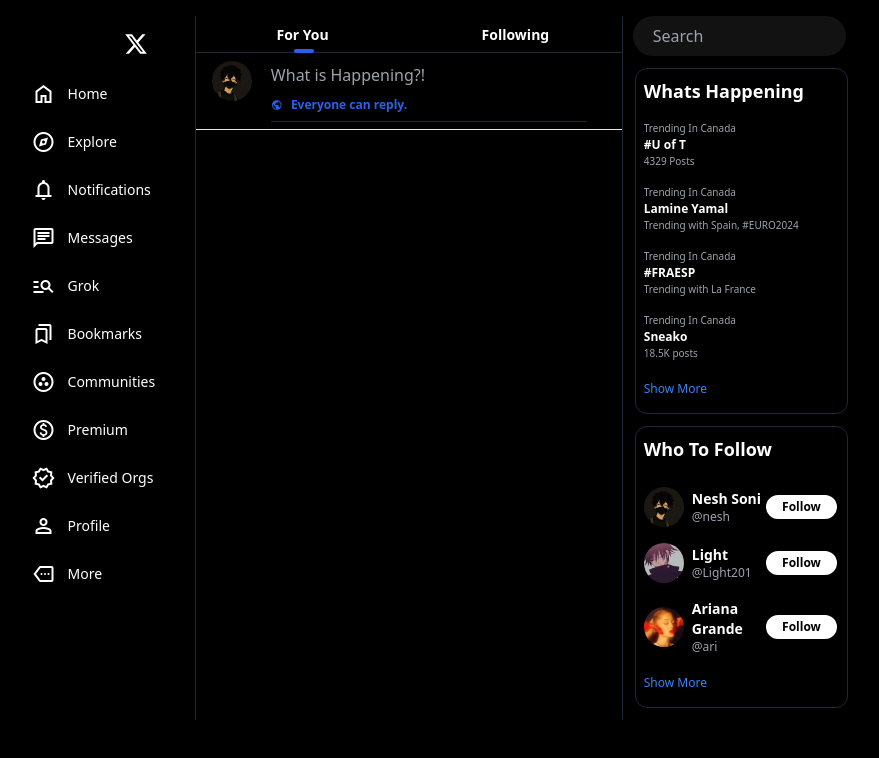
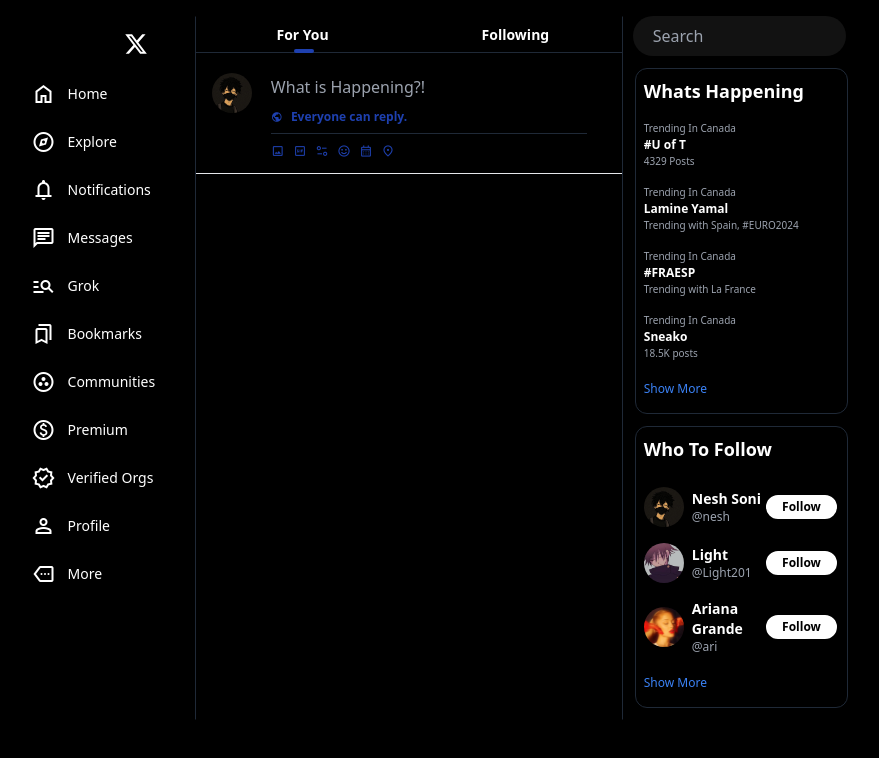
Before and after one commit to EpicNesh26/X-Clone, a website built with Vite: page index.html in a window 1280 px wide. Shown: the whole page, without its empty margins (231-1110 px from the left). Built offline with nearby package versions, Linux system fonts and the light colour scheme.

Commit message:
Modified FrontEnd

```diff
--- a/index.html
+++ b/index.html
@@ -8,6 +8,8 @@
     <link rel="stylesheet"
         href="https://fonts.googleapis.com/css2?family=Material+Symbols+Outlined:opsz,wght,FILL,GRAD@24,400,0,0" />
     <link rel="stylesheet" href="./css/output.css">
+    <link rel="stylesheet"
+        href="https://fonts.googleapis.com/css2?family=Material+Symbols+Outlined:opsz,wght,FILL,GRAD@24,400,0,0" />
     <link rel="stylesheet"
         href="https://fonts.googleapis.com/css2?family=Material+Symbols+Outlined:opsz,wght,FILL,GRAD@24,400,0,0" />
 </head>
@@ -80,13 +82,15 @@
         </div>
         <div class="second text-white w-full border-[1px] border-x-gray-800 border-y-black ">
             <div class="top flex  relative">
-                <div class="line absolute w-5 h-1 bg-blue-600 bottom-0 left-[23%] rounded-full top-8 z-10"></div>
-                <div class="left  h-[35px] w-1/2  flex justify-center text-sm font-bold hover:bg-[#121212]" style="align-items: center;">For You</div>
-                <div class="right h-[35px] w-1/2 flex justify-center text-sm font-bold hover:bg-[#121212]" style="align-items: center;">Following</div>
+                <div class="line absolute w-5 h-1 bg-blue-800 bottom-0 left-[23%] rounded-full top-8 z-10"></div>
+                <div class="left  h-[35px] w-1/2  flex justify-center text-sm font-bold hover:bg-[#121212]"
+                    style="align-items: center;">For You</div>
+                <div class="right h-[35px] w-1/2 flex justify-center text-sm font-bold hover:bg-[#121212]"
+                    style="align-items: center;">Following</div>
 
             </div>
             <div class="h-[1px] w-full bg-gray-800"></div>
-            <div class="whatishap flex gap-4">
+            <div class="whatishap flex gap-4 my-3">
                 <div class="img">
                     <img class="w-10 rounded-full m-2 ml-4" src="Images/130682376.png" alt="">
                 </div>
@@ -94,15 +98,26 @@
 
                     <input class="w-full h-7 my-2 outline-none bg-black text-white" type="text"
                         placeholder="What is Happening?!">
-                        <div class="text-blue-600 flex items-center gap-2 text-xs w-full ">
-                            <span class="material-symbols-outlined text-blue-600 text-xs">
+                    <div class="text-blue-800 flex items-center gap-2 text-xs w-full ">
+                        <span class="material-symbols-outlined text-blue-800 text-xs">
                             public
                         </span>
                         <span class="font-bold">
                             Everyone can reply.
                         </span>
                     </div>
-                        <div class="w-[90%] h-[0.1px] bg-gray-800 my-2    "> </div>
+                    <div class="w-[90%] h-[0.1px] bg-gray-800 my-2 ">
+
+                    </div>
+
+                    <div class="blueicons flex gap-2 text-blue-800">
+                        <span class="material-symbols-outlined text-sm cursor-pointer">image</span>
+                        <span class="material-symbols-outlined text-sm cursor-pointer">gif_box</span>
+                        <span class="material-symbols-outlined text-sm cursor-pointer">page_info</span>
+                        <span class="material-symbols-outlined text-sm cursor-pointer">sentiment_satisfied</span>
+                        <span class="material-symbols-outlined text-sm cursor-pointer">calendar_month</span>
+                        <span class="material-symbols-outlined text-sm cursor-pointer">location_on</span>
+                    </div>
                 </div>
 
             </div>
```
Also changed, not shown: css/output.css. Lines whose indentation alone changed are shown as unchanged.
